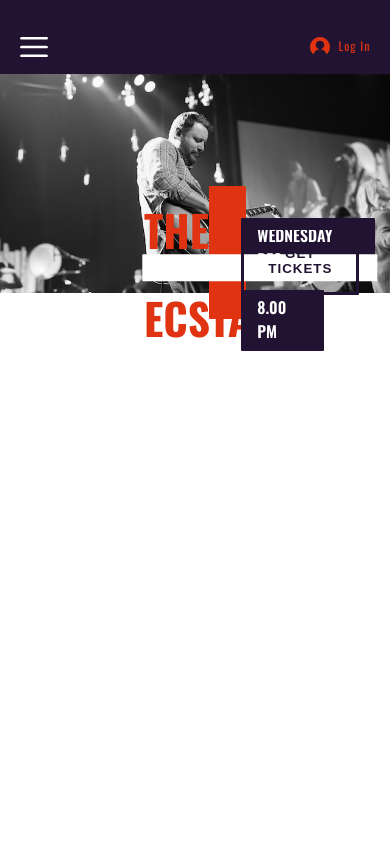
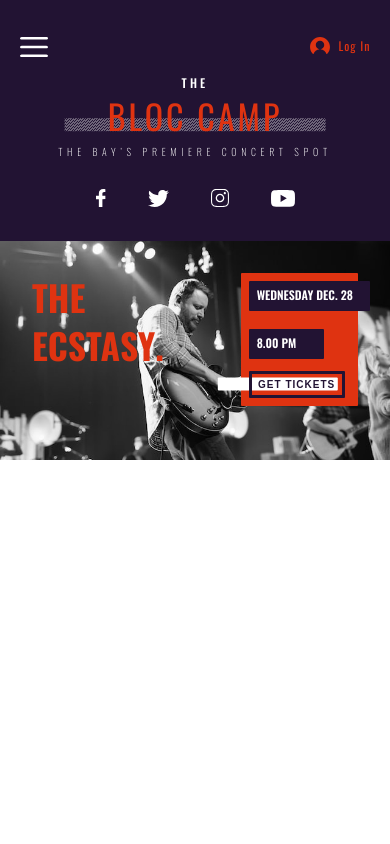
Before and after one commit to SutheeDev/thebloccamp, a Flask app: page / in a window 390 px wide. Run offline with Flask 2, Linux system fonts and the light colour scheme.

Commit message:
add media queries to slide

```diff
--- a/static/css/slide.css
+++ b/static/css/slide.css
@@ -99,3 +99,104 @@
     line-height: 7rem;
   }
 }
+@media screen and (max-width: 850px) {
+  .slideshow {
+    margin-top: 202px;
+  }
+  .slides-info {
+    padding: 5rem 6rem;
+  }
+  .slides-info h1 {
+    font-size: calc(6vw + 1rem);
+    line-height: 4rem;
+  }
+  .slide-info span {
+    font-size: calc(1.5vw + 0.5rem);
+    top: 1rem;
+    left: 1rem;
+  }
+  .slide-date {
+    width: calc(2rem + 25vw);
+  }
+  .slide-time {
+    width: calc(2rem + 12vw);
+    transform: translateY(3.5rem);
+  }
+  .slide-info button,
+  .slide-info div .btn-block {
+    left: 1rem;
+  }
+  .slide-info button {
+    font-size: 12px;
+    width: 7.5rem;
+    padding: 12px 10px;
+  }
+  .slide-info div .btn-block {
+    transform: translate(-36%, -34%);
+    width: 172px;
+    /* transform: translate(-31%, -51%);
+    width: 192px; */
+  }
+}
+@media screen and (max-width: 850px) {
+  .slides-info {
+    padding: 5rem 3rem;
+  }
+  .slides-info h1 {
+    font-size: calc(5vw + 1rem);
+    line-height: 3rem;
+  }
+  .slide-info span {
+    font-size: calc(1vw + 0.5rem);
+    top: 1rem;
+    left: 1rem;
+    padding: 0.3rem 2rem 0.5rem 0.5rem;
+  }
+  .slide-date {
+    width: calc(2rem + 23vw);
+  }
+  .slide-time {
+    width: calc(2rem + 11vw);
+    transform: translateY(3rem);
+  }
+  .slide-info button,
+  .slide-info div .btn-block {
+    bottom: 0.5rem;
+  }
+  .slide-info button {
+    width: 7.5rem;
+    padding: 7px 0;
+  }
+  .slide-info div .btn-block {
+    transform: translate(-36%, -49%);
+    width: 170px;
+    height: 18px;
+  }
+}
+@media screen and (max-width: 450px) {
+  .slideshow {
+    margin-top: 167px;
+  }
+  .slides-info {
+    padding: 2rem 2rem;
+  }
+  .slide-info span {
+    top: 0.5rem;
+    left: 0.5rem;
+    padding: 0.3rem 0 0.5rem 0.5rem;
+  }
+  .slide-info button,
+  .slide-info div .btn-block {
+    left: 0.5rem;
+  }
+  .slide-info button {
+    font-size: 10px;
+    width: 6rem;
+    padding: 5px 0;
+  }
+  .slide-info div .btn-block {
+    transform: translate(-26%, -57%);
+    width: 120px;
+    height: 13px;
+  }
+}
```
